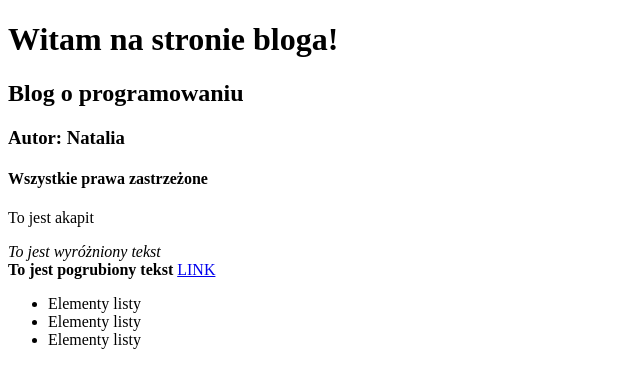
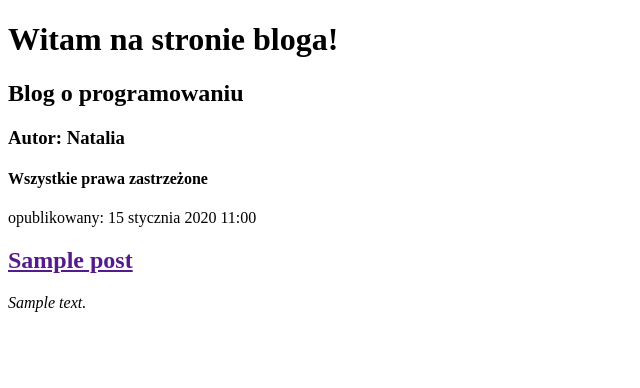
Before and after one commit to Natalia911111/djangoblog, a Django app: page / in a window 1280 px wide. Shown: the top 388 px of the page, without its empty margins (0-640 px from the left). Run offline with Django 4.2, Linux system fonts and the light colour scheme; tables that the repository leaves empty hold one stand-in row (values such as "Sample post").

Commit message:
dokonalismy zmian w pliku html

```diff
--- a/blog/templates/blog/post_list.html
+++ b/blog/templates/blog/post_list.html
@@ -11,14 +11,13 @@
         <h3>Autor: Natalia</h3>
         <h4>Wszystkie prawa zastrzeżone</h4>
     </div>
-<p>To jest akapit</p>
-<em>To jest wyróżniony tekst</em><br>
-<strong>To jest pogrubiony tekst</strong>
-<a href="https://strefakursow.pl">LINK</a>
-<ul>
-    <li>Elementy listy</li>
-    <li>Elementy listy</li>
-    <li>Elementy listy</li>
-</ul>
+
+        {% for post in posts %}
+    <div>
+        <p>opublikowany: {{post.publish_date}}</p>
+        <h2><a href="">{{ post.title }}</a></h2>
+        <em>{{post.text|linebreaksbr }}</em>
+    </div>
+        {% endfor %}
 </body>
 </html>
--- a/blog/views.py
+++ b/blog/views.py
@@ -1,5 +1,8 @@
+from django.utils import timezone
 from django.shortcuts import render
+from .models import Post
 
 # Create your views here.
 def post_list(request):
-    return render(request, 'blog/post_list.html', {})
+    posts = Post.objects.filter(publish_date__lte=timezone.now())
+    return render(request, 'blog/post_list.html', {'posts':posts})
```
